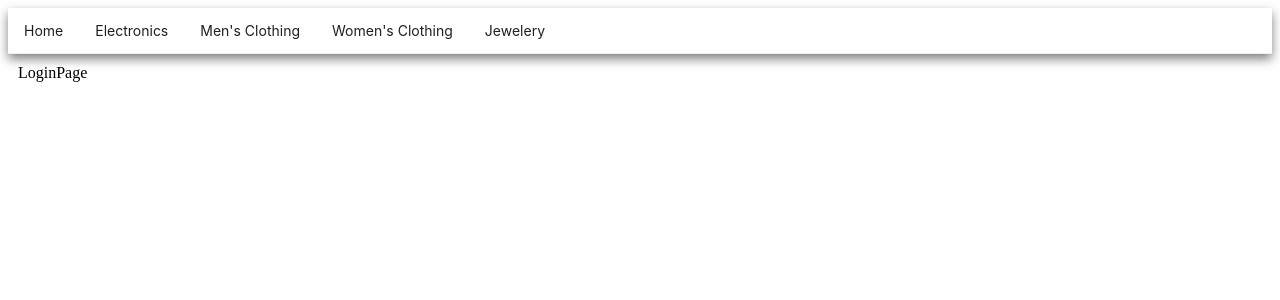
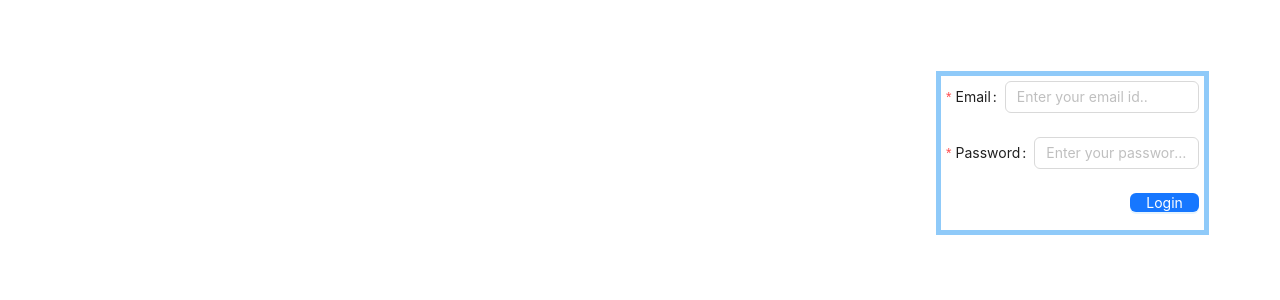
Before and after one commit to warpan20/ecommerce_react_redux_antdesign, a React (Create React App) app: page / in a window 1280 px wide. Shown: the top 300 px of the page. Built offline with nearby package versions, Linux system fonts and the light colour scheme.

Commit message:
improved and removed header from the login page and added proper indentation

```diff
--- a/src/App.js
+++ b/src/App.js
@@ -12,7 +12,6 @@ import { BrowserRouter as Router, Route, Routes } from 'react-router-dom';
 const App = () => (
 <div style={{ display: 'flex', flexDirection: 'column' }}>
 <Router>
-    <Header/>
       <Routes>
         <Route path="/home" element={<Products />} />
         <Route path="/jewelery" element={<Jewelery />} />
--- a/src/Pages/Electronics.js
+++ b/src/Pages/Electronics.js
@@ -4,6 +4,7 @@ import { Badge,Card, Image, List , Select} from 'antd';
 import { useSelector, useDispatch } from 'react-redux';
 import { setSortOrder } from '../Slices/SortOrderSlice';
 import getSortedItems from '../Utilities/SortItems';
+import Header from '../Components/Header/Header'
 
 
 const Electronics = () => {
@@ -12,6 +13,7 @@ const Electronics = () => {
   const sortorder = useSelector((state) => state.sortOrder.sortOrder);
   return (
     <>
+    <Header/>
          <Select style={{width: '13%', margin:'10px'}}
           defaultValue={sortorder}
           onChange={(value)=>{
--- a/src/Pages/Home.js
+++ b/src/Pages/Home.js
@@ -4,6 +4,7 @@ import { useDispatch, useSelector } from 'react-redux';
 import { setProducts } from '../Slices/ProductSlice';
 import { setSortOrder } from '../Slices/SortOrderSlice';
 import getSortedItems from '../Utilities/SortItems';
+import Header from '../Components/Header/Header'
 
 
 const Products = () => {
@@ -21,6 +22,7 @@ const Products = () => {
 
   return (
     <>
+    <Header/>
      <Select style={{width: '13%', margin:'10px'}}
           defaultValue={sortorder}
           onChange={(value)=>{
--- a/src/Pages/Jewelery.js
+++ b/src/Pages/Jewelery.js
@@ -4,6 +4,7 @@ import { Badge,Card, Image, List, Select } from 'antd';
 import { useSelector, useDispatch } from 'react-redux';
 import { setSortOrder } from '../Slices/SortOrderSlice';
 import getSortedItems from '../Utilities/SortItems';
+import Header from '../Components/Header/Header'
 
 
 const Jewelery = () => {
@@ -13,6 +14,7 @@ const Jewelery = () => {
 
   return (
     <>
+    <Header/>
         <Select style={{width: '13%', margin:'10px'}}
           defaultValue={sortorder}
           onChange={(value)=>{
--- a/src/Pages/Login.js
+++ b/src/Pages/Login.js
@@ -1,5 +1,51 @@
+import {Form, Button, Typography, Checkbox, Input} from 'antd'
+import { useNavigate } from "react-router-dom";
+
+
 function Login() {
-    return <div style={{margin:'10px'}}>LoginPage</div>
+    const navigate = useNavigate();
+
+    const onSubmit = (item) => {
+        navigate(`/home`);
+      };
+    return <div style={{display:'flex', justifyContent:'right'}}>
+
+        <div style={{ width:'20%',border: '5px solid #d9d9d9',
+    borderColor:'rgba(33, 150, 243, 0.5)',padding:'5px',margin:'5%', display: 'flex',justifyContent:'right'}}> <Form
+    style={{ width:'100%', height:'40%', display:'flex', alignItems:'flex-end', flexDirection:'column'}} onFinish={onSubmit}>
+    <Form.Item
+      rules={[
+        {
+          required: true,
+          message: "Please enter your email id",
+        },
+      ]}
+      label="Email"
+      type="email"
+      name="full_name"
+    >
+      <Input placeholder="Enter your email id.." />
+    </Form.Item>
+    <Form.Item
+      rules={[
+        {
+          required: true,
+          message: "Please enter your password",
+        },
+      ]}
+      type = "password"
+      label="Password"
+      name="your_name"
+    >
+      <Input type="password" placeholder="Enter your password.." />
+    </Form.Item>
+    <Button type="primary" htmlType="submit">
+      {" "}
+      Login
+    </Button>
+  </Form>
+  </div>
+  </div>
 }
 
 export default Login;
--- a/src/Pages/MensClothing.js
+++ b/src/Pages/MensClothing.js
@@ -4,6 +4,7 @@ import {Badge, Card, Image, List, Select } from 'antd';
 import { useSelector , useDispatch} from 'react-redux';
 import { setSortOrder } from '../Slices/SortOrderSlice';
 import getSortedItems from '../Utilities/SortItems';
+import Header from '../Components/Header/Header'
 
 
 const MensClothing = () => {
@@ -14,6 +15,7 @@ const MensClothing = () => {
 
   return (
     <>
+    <Header/>
         <Select style={{width: '13%', margin:'10px'}}
           defaultValue={sortorder}
           onChange={(value)=>{
--- a/src/Pages/WomensClothing.js
+++ b/src/Pages/WomensClothing.js
@@ -4,6 +4,7 @@ import { Badge,Card, Image, List , Select} from 'antd';
 import { useSelector, useDispatch } from 'react-redux';
 import { setSortOrder } from '../Slices/SortOrderSlice';
 import getSortedItems from '../Utilities/SortItems';
+import Header from '../Components/Header/Header'
 
 
 const WomansClothing = () => {
@@ -13,6 +14,7 @@ const WomansClothing = () => {
 
   return (
     <>
+    <Header/>
            <Select style={{width: '13%', margin:'10px'}}
           defaultValue={sortorder}
           onChange={(value)=>{
```
